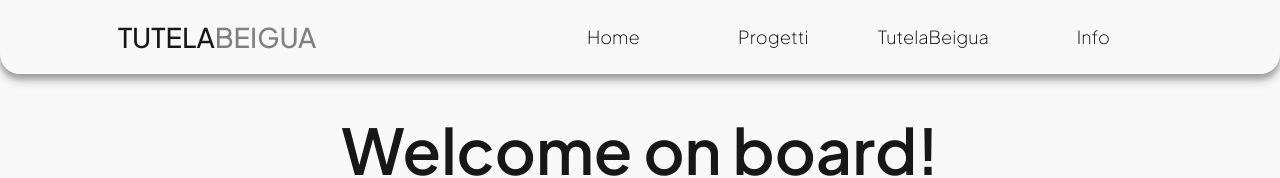
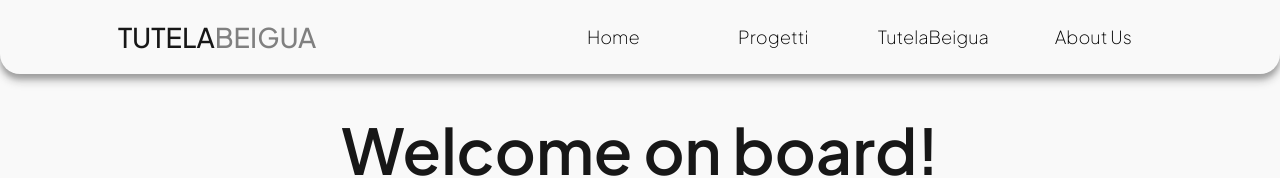
Before and after one commit to Omar-jerbi/tutelabeigua, a React (Create React App) app: page / in a window 1280 px wide. Shown: the top 178 px of the page. Built offline with nearby package versions, Linux system fonts and the light colour scheme.

Commit message:
fix email

```diff
--- a/package.json
+++ b/package.json
@@ -3,6 +3,7 @@
   "version": "0.1.0",
   "private": true,
   "dependencies": {
+    "@emailjs/browser": "^3.7.0",
     "@testing-library/jest-dom": "^5.16.5",
     "@testing-library/react": "^13.4.0",
     "@testing-library/user-event": "^13.5.0",
@@ -11,7 +12,8 @@
     "react-router-dom": "^6.4.0",
     "react-scripts": "5.0.1",
     "universal-cookie": "^4.0.4",
-    "web-vitals": "^2.1.4"
+    "web-vitals": "^2.1.4",
+    "write-file-p": "^1.0.8"
   },
   "scripts": {
     "start": "react-scripts start",
--- a/src/Components/Navbar/Navbar.jsx
+++ b/src/Components/Navbar/Navbar.jsx
@@ -49,7 +49,7 @@ function Navbar() {
                             </li>
                             <li className='col s12 m12'>
                                 <Link className='nav-link-small' to='/about' onClick={() => setSideNav(false)}>
-                                    Info
+                                    About Us
                                 </Link>
                             </li>
                         </ul>
@@ -82,7 +82,7 @@ function Navbar() {
                         </li>
                         <li className='col l3'>
                             <Link className='nav-link-large' to='/about' onClick={(e) => changecolor(e)} >
-                                Info
+                                About Us
                             </Link>
                         </li>
                     </ul>
--- a/src/Pages/About.jsx
+++ b/src/Pages/About.jsx
@@ -14,11 +14,7 @@ import imgglucai from '../Img/lucai.png'
 import imggian from '../Img/gianlucan.jpeg'
 import SingleFaq from '../Components/SingleFaq/SingleFaq'
 import Cookies from 'universal-cookie';
-
-
-
-
-
+import emailjs from '@emailjs/browser'
 
 
 
@@ -29,6 +25,7 @@ function About() {
 
   const [popUp, setPopUp] = useState('block')
   const [cookie] = useState(new Cookies('pop', popUp, { path: '/' }))
+
 
 
 
@@ -55,14 +52,20 @@ function About() {
             <h4 className='center-align'>Iscriviti alla nostra newsletter</h4>
           </div>
           <div className="pop-up-about-mail">
-            <input type="email" placeholder='latua@email.abc' />
+            <input type="email" placeholder='latua@email.abc' id='inputmail' />
           </div>
           <div className="pop-up-about-btts">
             <div className="row">
               <div className="col l6 m6 s12 center">
                 <a className="waves-effect waves-light btn" onClick={() => {
-                  setCookiev()
-                  alert('Grazie per la tua iscrizione!')
+                  if (document.querySelector('#inputmail').value.toLowerCase().match(/^(([^<>()[\]\\.,;:\s@"]+(\.[^<>()[\]\\.,;:\s@"]+)*)|(".+"))@((\[[0-9]{1,3}\.[0-9]{1,3}\.[0-9]{1,3}\.[0-9]{1,3}\])|(([a-zA-Z\-0-9]+\.)+[a-zA-Z]{2,}))$/)) {
+                    setCookiev()
+                    const newMail = { email: document.querySelector('#inputmail').value }
+                    emailjs.send('service_anz34ch', 'template_qnpfrdj', newMail, 'dUHqSwjzELg5lMfCQ');
+                    alert('Grazie per la tua iscrizione!')
+                  } else {
+                    alert('Email sbaglita')
+                  }
                 }}>Iscriviti</a>
               </div>
               <div className="col l6 m6 s12 center">
```
Also changed, not shown: 1 other file (tests, documents, lock files or other folders).
